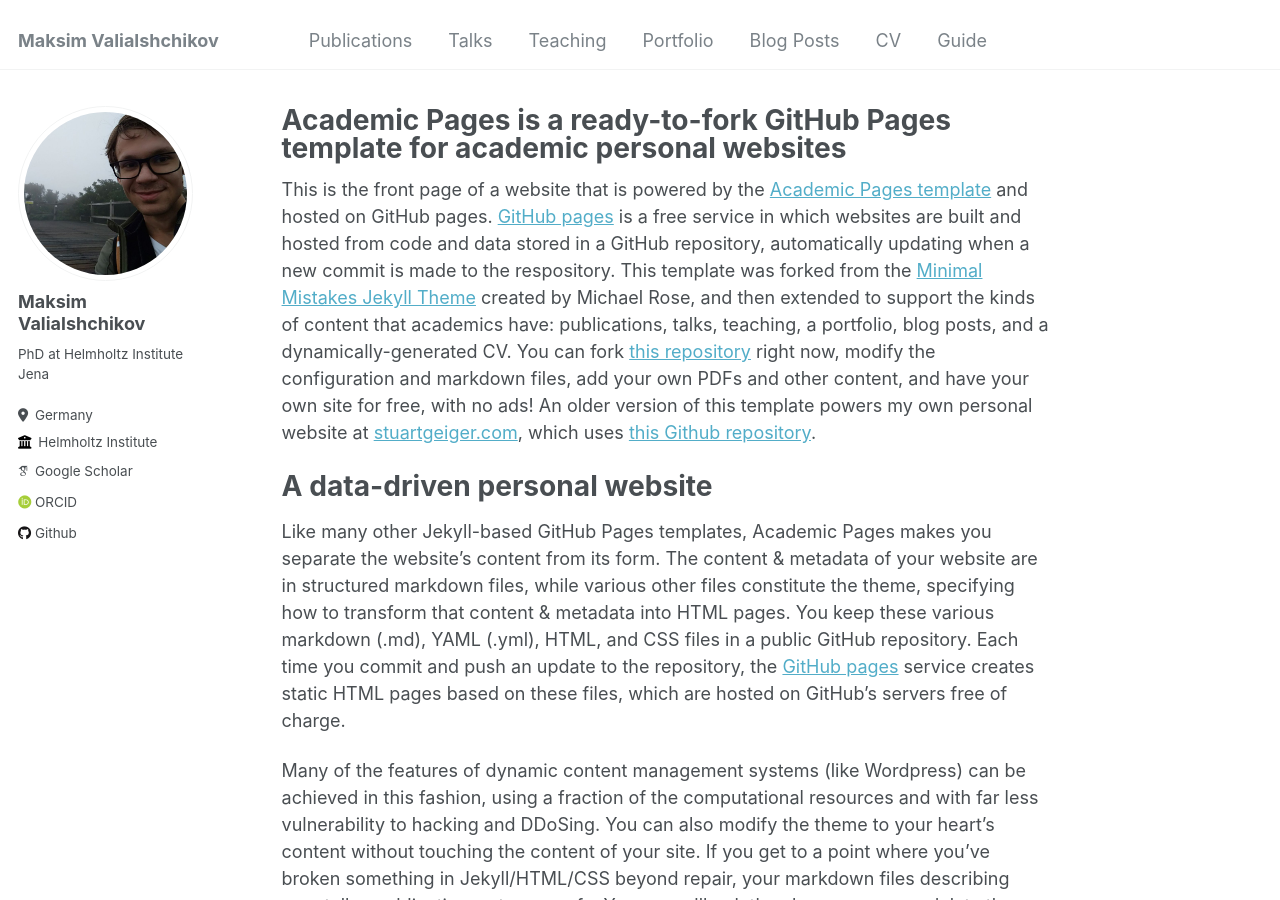
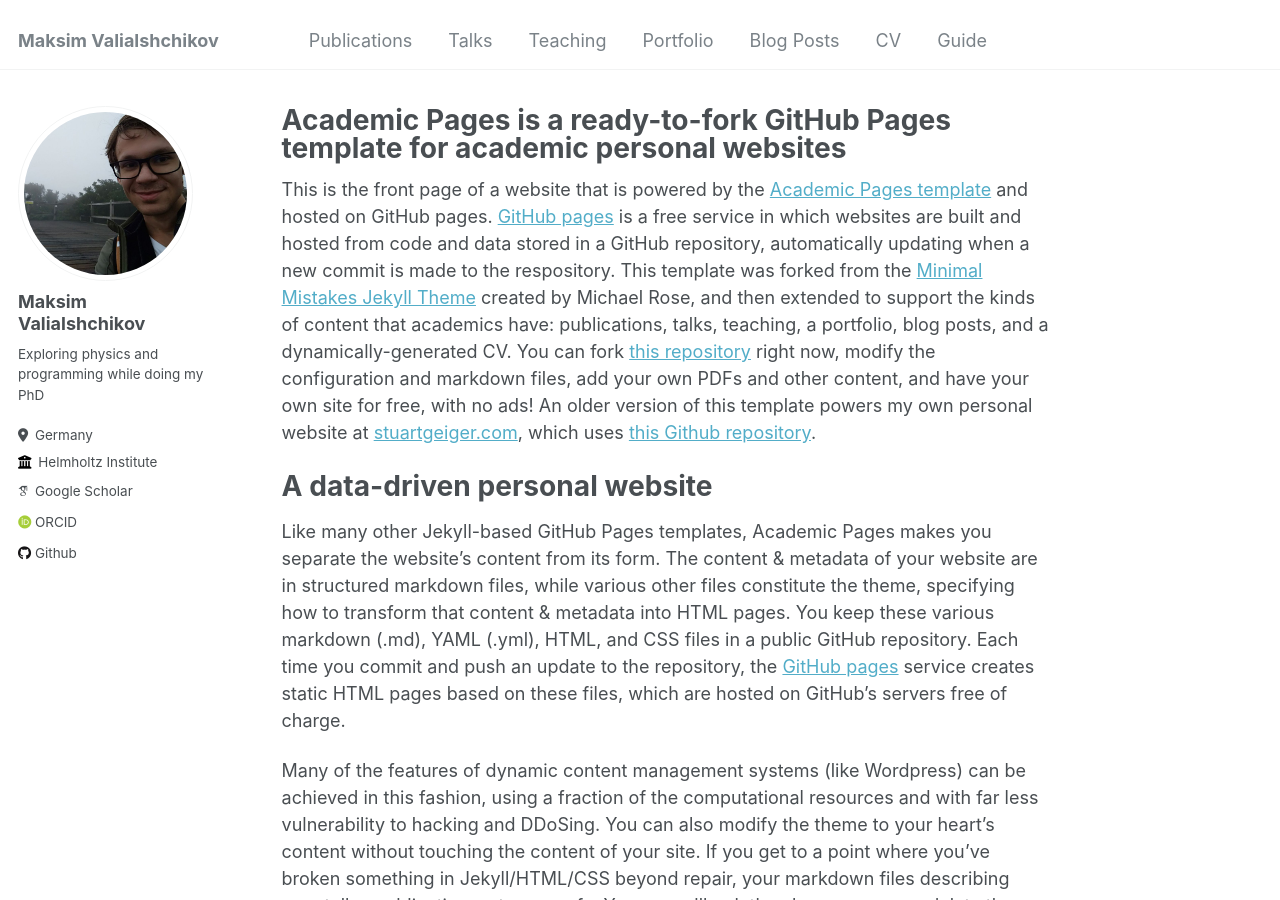
Before and after one commit to maxbalrog/maxbalrog.github.io, a Jekyll site: the page built from _pages/about.md, in a window 1280 px wide and 900 px high. Built offline with Jekyll 4.4.1, drawn with Linux system fonts in a browser that asks for light colours; some web fonts are replaced.

Commit message:
Upd info

```diff
--- a/_config.yml
+++ b/_config.yml
@@ -24,7 +24,7 @@ author:
   avatar           : "profile.jpg"
   name             : "Maksim Valialshchikov"
   pronouns         : # example: "she/her"
-  bio              : "PhD at Helmholtz Institute Jena"
+  bio              : "Exploring physics and programming while doing my PhD"
   location         : "Germany"
   employer         : "Helmholtz Institute"
   uri              : # URL
```
